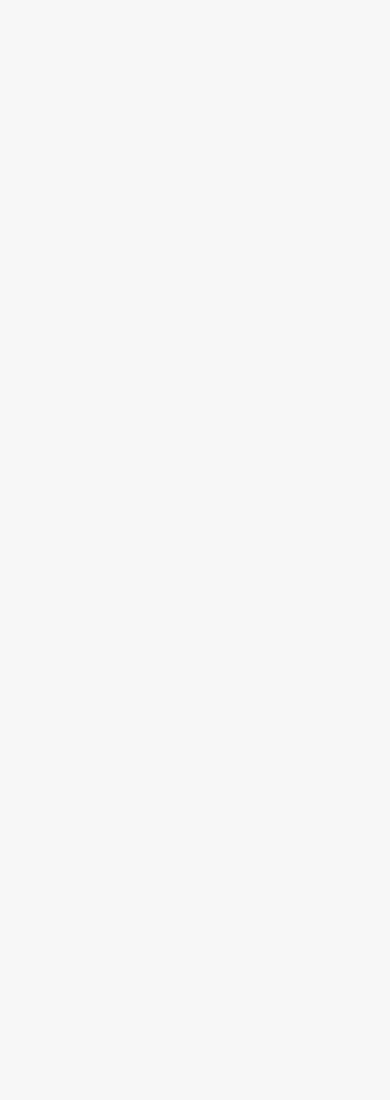
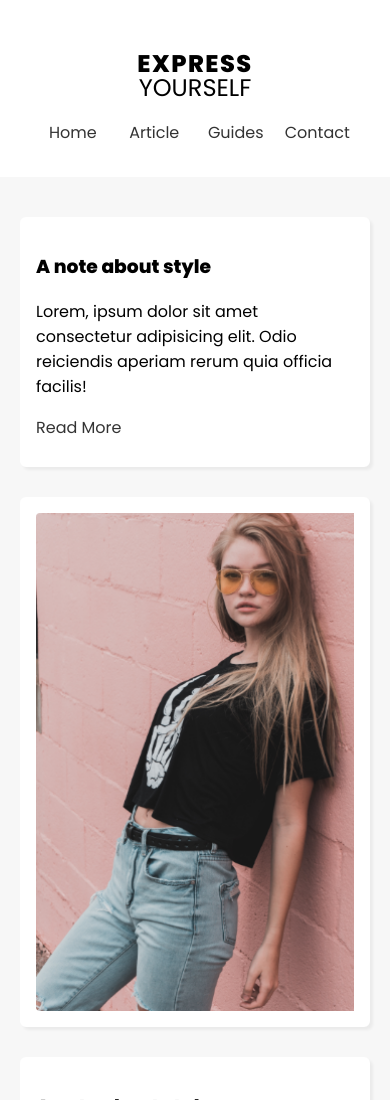
Before and after one commit to haiderali0509/Masonry-Layout, a plain HTML site: page index.html in a window 390 px wide. Shown: the top 1100 px of the page. Before the commit the page ends 844 px from the top, so only its background shows below. Drawn offline with Linux system fonts and the light colour scheme.

Commit message:
make layout and add responsiveness

```diff
--- a/index.html
+++ b/index.html
@@ -7,6 +7,72 @@
   <link rel="stylesheet" href="styles.css">
 </head>
 <body>
-
+  <header>
+    <nav>
+      <a href="#">Home</a>
+      <a href="#">Article</a>
+      <h1>
+        <div>Express</div>
+        <div>Yourself</div>
+      </h1>
+      <a href="#">Guides</a>
+      <a href="#">Contact</a>
+    </nav>
+  </header>
+  <main>
+    <div class="short">
+      <h3>A note about style</h3>
+      <p>
+        Lorem, ipsum dolor sit amet consectetur adipisicing elit. Odio reiciendis aperiam rerum quia officia facilis!
+      </p>
+      <a href="#">Read More</a>
+    </div>
+    <div class="tall">
+      <img src="./img/1.png" alt="model">
+    </div>
+    <div class="short">
+      <h3>A note about style</h3>
+      <p>
+        Lorem, ipsum dolor sit amet consectetur adipisicing elit. Odio reiciendis aperiam rerum quia officia facilis!
+      </p>
+      <a href="#">Read More</a>
+    </div>
+    <div class="tall">
+      <img src="./img/2.png" alt="model">
+    </div>
+    <div class="tall">
+      <img src="./img/3.png" alt="model">
+    </div>
+    <div class="tall">
+      <h3>A note about style</h3>
+      <p>
+        Lorem, ipsum dolor sit amet consectetur adipisicing elit. Odio reiciendis aperiam rerum quia officia facilis!
+      </p>
+      <p>
+        Lorem, ipsum dolor sit amet consectetur adipisicing elit. Odio reiciendis aperiam rerum quia officia facilis!
+      </p>
+      <p>
+        Lorem, ipsum dolor sit amet consectetur adipisicing elit. Odio reiciendis aperiam rerum quia officia facilis!
+      </p>
+      <a href="#">Read More</a>
+    </div>
+    <div class="tall">
+      <img src="./img/1.png" alt="model">
+    </div>
+    <div class="short">
+      <h3>A note about style</h3>
+      <p>
+        Lorem, ipsum dolor sit amet consectetur adipisicing elit. Odio reiciendis aperiam rerum quia officia facilis!
+      </p>
+      <a href="#">Read More</a>
+    </div>
+    <div class="short">
+      <h3>A note about style</h3>
+      <p>
+        Lorem, ipsum dolor sit amet consectetur adipisicing elit. Odio reiciendis aperiam rerum quia officia facilis!
+      </p>
+      <a href="#">Read More</a>
+    </div>
+  </main>
 </body>
 </html>
--- a/styles.css
+++ b/styles.css
@@ -2,6 +2,84 @@
 
 body {
   margin: 0;
+  padding: 0;
   font-family: "Poppins";
   background: #f7f7f7;
 }
+ul,li{
+  list-style: none;
+  padding: 0;
+  margin: 0;
+}
+h1{
+  text-transform: uppercase;
+  line-height: 1em;
+}
+a{
+  text-decoration: none;
+  color: #333;
+}
+header{
+  background: #fff;
+  padding: 2rem;
+}
+nav{
+  max-width: 1400px;
+  margin: 0 auto;
+  display: grid;
+  grid-template-columns: repeat(5,1fr);
+  text-align: center;
+  align-items: center;
+}
+h1 div:first-child{
+  letter-spacing: 1.5px;
+  font-weight: 800;
+}
+h1 div:last-child{
+  font-weight: 400;
+}
+main{
+  max-width: 1200px;
+  margin: 60px auto;
+  padding: 20px;
+  display: grid;
+  grid-template-columns: 1fr 1fr 1fr;
+  grid-auto-rows: 250px;
+  gap: 30px;
+}
+main div{
+  overflow: hidden;
+  background: #fff;
+  border-radius: 6px;
+  border: 1rem solid #ffffff;
+  box-shadow: 3px 3px 3px rgba(0, 0, 0, 0.05);
+}
+main img{
+  min-width: 100%;
+  height: 100%;
+}
+.short{
+  grid-row: span 1;
+}
+.tall{
+  grid-row: span 2;
+}
+@media screen and (max-width: 960px){
+  main{
+    grid-template-columns: 1fr 1fr;
+  }
+}
+@media screen and (max-width: 620px){
+  main{
+    grid-template-columns: 1fr;
+    max-width: 400px;
+    margin: 20px auto;
+  }
+  nav{
+    grid-template-columns: repeat(4,1fr);
+  }
+  nav h1{
+    grid-column: 1/span 4;
+    grid-row: 1;
+  }
+}
```
